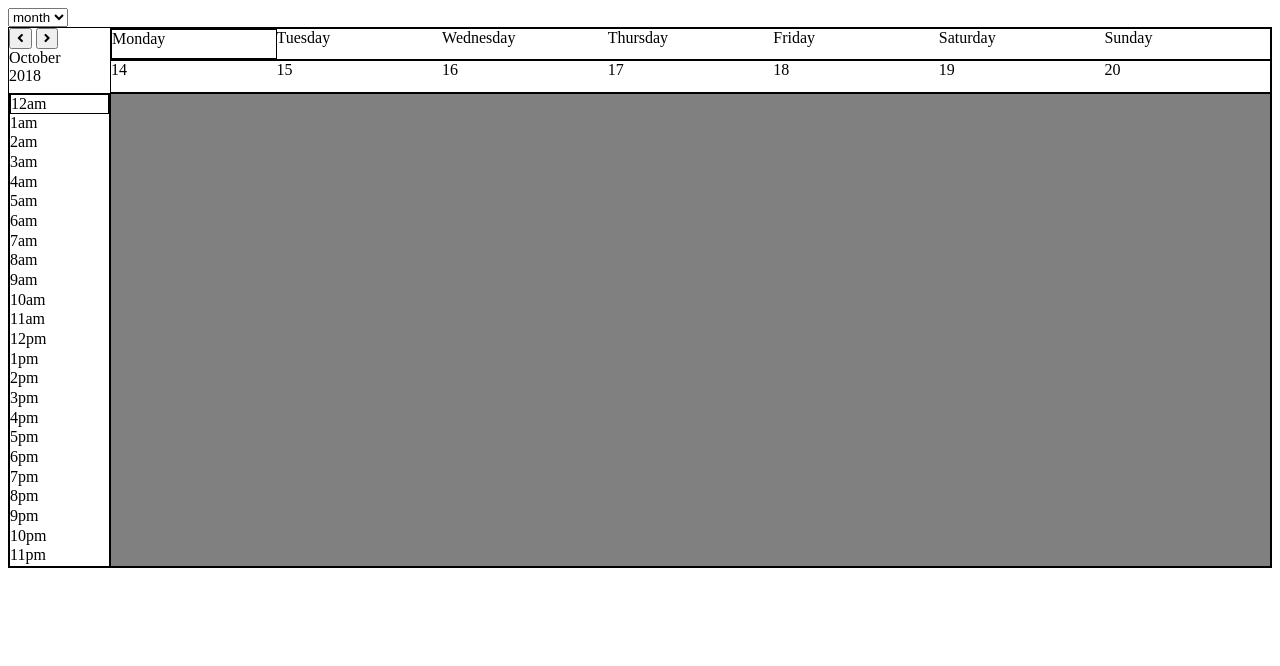
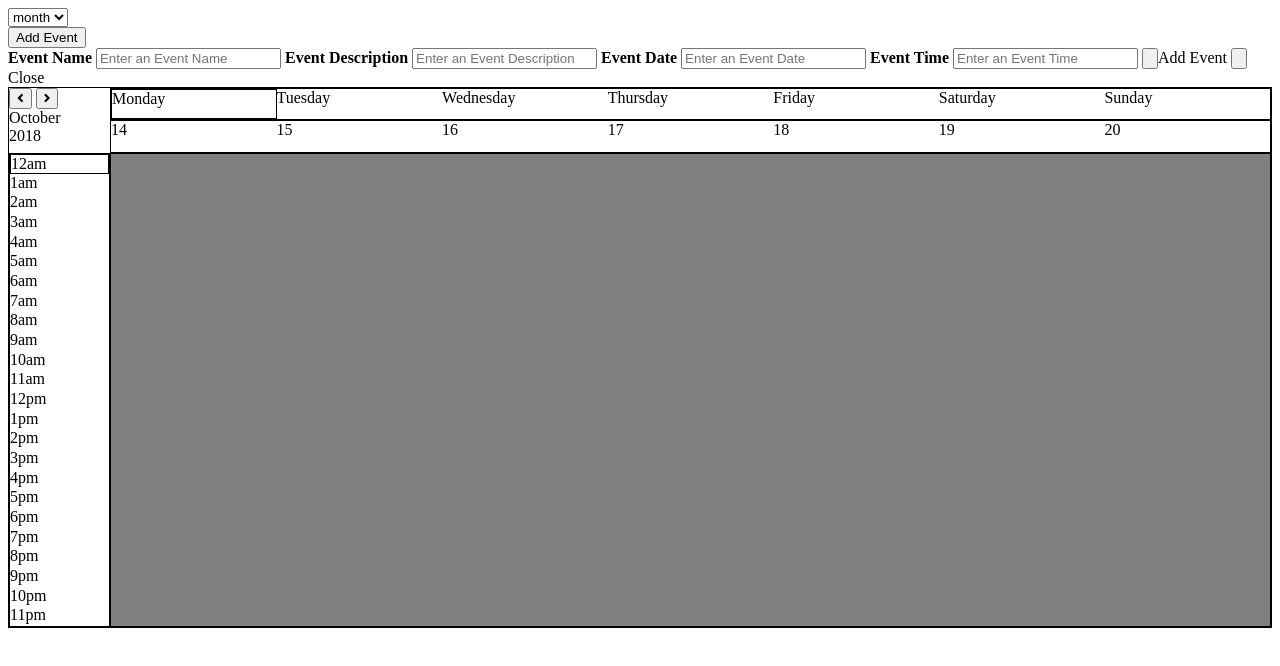
Before and after one commit to WestonDease/googleCalendar_clone, a website: page public/index.html in a window 1280 px wide. Drawn offline with nearby package versions, Linux system fonts and the light colour scheme; no server answers.

Commit message:
adds AddEvent.js and associated elements in index.html

```diff
--- /dev/null
+++ b/public/addEvent.js
@@ -0,0 +1,10 @@
+//
+function openForm() {
+  document.getElementById("AddEventForm").style.display = "block";
+}
+function closeForm() {
+  document.getElementById("AddEventForm").style.display = "none";
+}
+$(function () {
+
+});
--- a/public/index.html
+++ b/public/index.html
@@ -18,6 +18,7 @@ crossorigin="anonymous"><!-- font awesome link-->
   <script src="./viewChange.js"></script>
   <script src="./scroll.js"></script>
   <script src="eventDisplay.js"></script>
+  <script src="addEvent.js"></script>
   <div id="gridTitle">
     <!-- define drop down as its own class so that it can be placed within gridTitle -->
     <div class = "dropDown">
@@ -27,6 +28,24 @@ crossorigin="anonymous"><!-- font awesome link-->
       <option value="week">week</option>
       <option value="day">day</option>
       </select>
+    </div>
+    <div>
+      <!-- Edit in CSS with form-popup class -->
+      <button class="open-button" onclick="openForm()">Add Event</button>
+      <div class="form popup" id="AddEventForm">
+        <form action="/public/addEvent.js" class="form-container">
+          <label for="name"><b>Event Name</b></label>
+          <input type="text" placeholder="Enter an Event Name" name="name" required>
+          <label for="description"><b>Event Description</b></label>
+          <input type="text" placeholder="Enter an Event Description" name="description">
+          <label for="date"><b>Event Date</b></label>
+          <input type="text" placeholder="Enter an Event Date" name="date" required>
+          <label for="time"><b>Event Time</b></label>
+          <input type="text" placeholder="Enter an Event Time" name="time">
+          <input type="button" class="btn add" onclick="addEvent()">Add Event</button>
+          <input type="button" class="btn cancel" onclick="closeForm()">Close</button>
+        </form>
+      </div>
     </div>
   </div>
   <div id="weekView">
```
Lines whose indentation alone changed are shown as unchanged.
